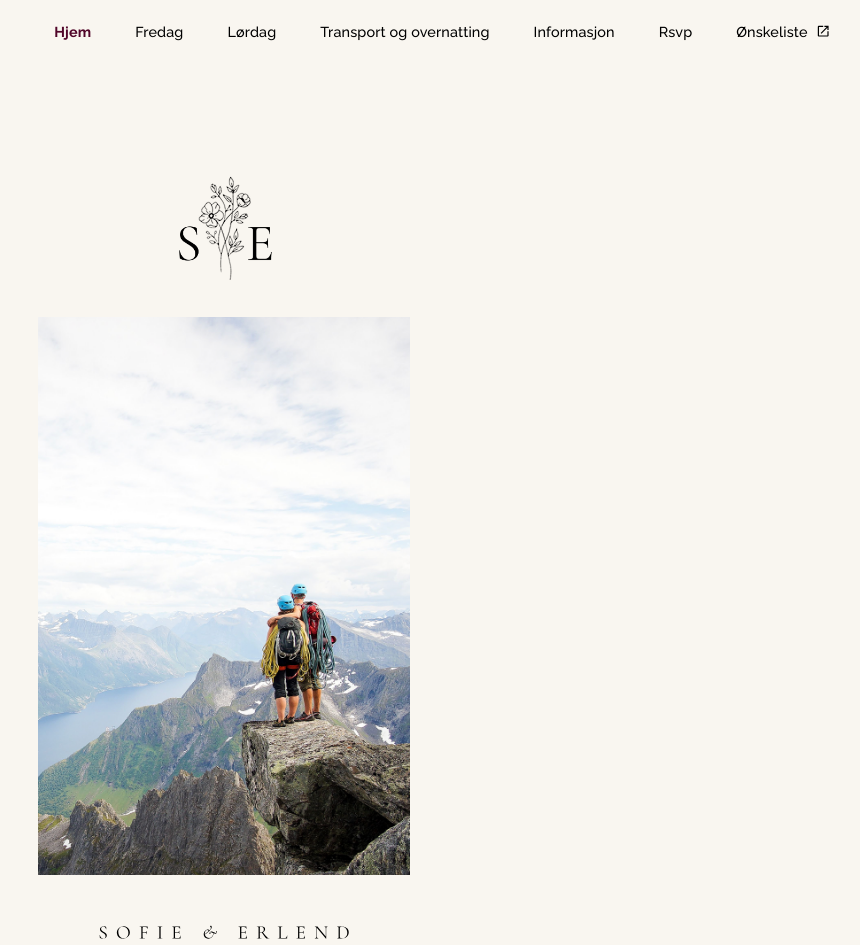
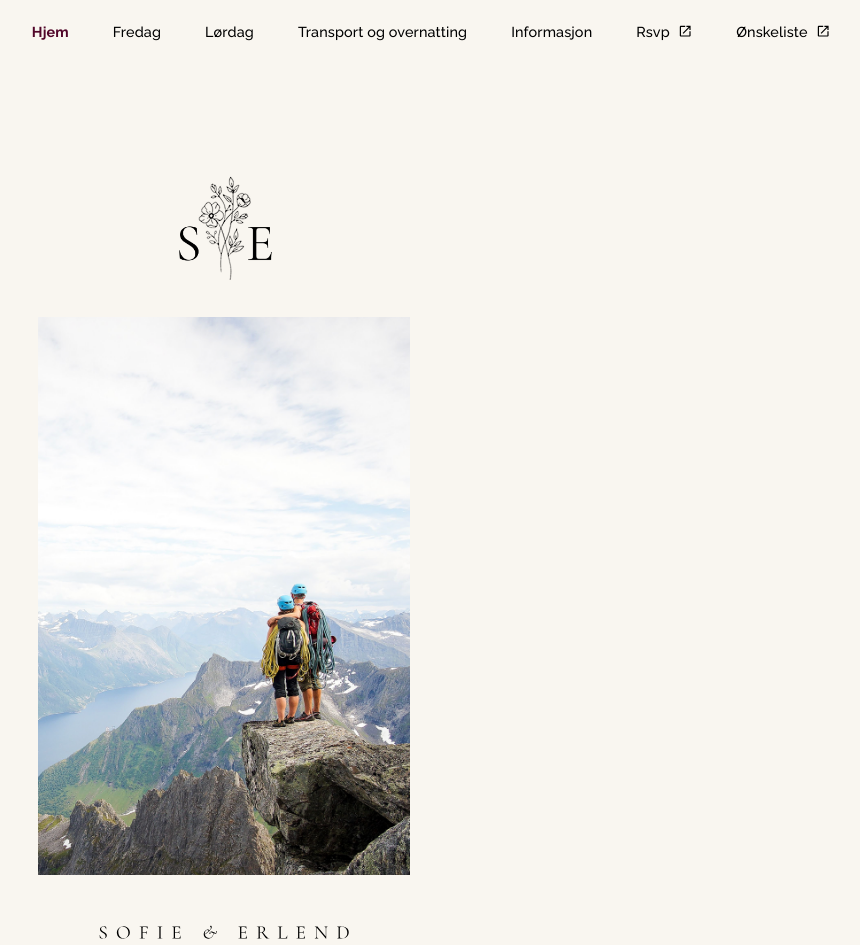
Before and after one commit to Krijak/sofieogerlend, a React (Vite) app: page /rsvp in a window 1280 px wide. Shown: the whole page, without its empty margins (416-1276 px from the left). Built offline with nearby package versions, Linux system fonts and the light colour scheme; a web font is replaced by a local one.

Commit message:
open rsvp in tab

```diff
--- a/src/Components/Topbar.tsx
+++ b/src/Components/Topbar.tsx
@@ -26,9 +26,10 @@ const MenuItem = ({ title, href }: NavItem) => {
         key={href}
         to={href}
         className={({ isActive }) => (isActive ? "active" : "")}
-        target={title == "Ønskeliste" ? "_blank" : "_self"}
+        target={title == "Ønskeliste" || title == "Rsvp" ? "_blank" : "_self"}
       >
-        {title} {title == "Ønskeliste" && <OpenInNewIcon />}
+        {title}{" "}
+        {(title == "Ønskeliste" || title == "Rsvp") && <OpenInNewIcon />}
       </NavLink>
     </StyledNavLinkWrapper>
   );
@@ -50,7 +51,10 @@ const Topbar = () => {
     { title: "Lørdag", href: "lørdag" },
     { title: "Transport og overnatting", href: "transportogovernatting" },
     { title: "Informasjon", href: "informasjon" },
-    { title: "Rsvp", href: "rsvp" },
+    {
+      title: "Rsvp",
+      href: "https://docs.google.com/forms/d/e/1FAIpQLSdBsYysWmlnovduxWR2RICMEsIk0uOwYEiuFoqTrgld8U3RZw/viewform?usp=sharing",
+    },
     { title: "Ønskeliste", href: "https://onsk.no/lister/km8-4le" },
   ];
 
--- a/src/pages/Rsvp.tsx
+++ b/src/pages/Rsvp.tsx
@@ -1,15 +1,30 @@
 import FormfacadeEmbed from "@formfacade/embed-react";
+import { Box } from "@mui/material";
 import { useNavigate } from "react-router-dom";
 import PageWrapper from "../Components/PageWrapper";
 
 const Rsvp = () => {
   const navigate = useNavigate();
+  // onSubmitForm={() => navigate("/submited")
   return (
     <PageWrapper>
-      <FormfacadeEmbed
-        formFacadeURL="https://formfacade.com/include/118216848014247750506/form/1FAIpQLSdBsYysWmlnovduxWR2RICMEsIk0uOwYEiuFoqTrgld8U3RZw/classic.js/?div=ff-compose"
-        onSubmitForm={() => navigate("/submited")}
-      />
+      <Box>
+        <FormfacadeEmbed
+          formFacadeURL="https://formfacade.com/include/118216848014247750506/form/1FAIpQLSdBsYysWmlnovduxWR2RICMEsIk0uOwYEiuFoqTrgld8U3RZw/classic.js/?div=ff-compose"
+          onSubmitForm={() => console.log("Form submitted")}
+        />
+
+        <iframe
+          src="https://docs.google.com/forms/d/e/1FAIpQLSdBsYysWmlnovduxWR2RICMEsIk0uOwYEiuFoqTrgld8U3RZw/viewform?embedded=true"
+          width="100%"
+          height="100%"
+          frameborder="0"
+          marginheight="0"
+          marginwidth="0"
+        >
+          Laster inn …
+        </iframe>
+      </Box>
     </PageWrapper>
   );
 };
```
